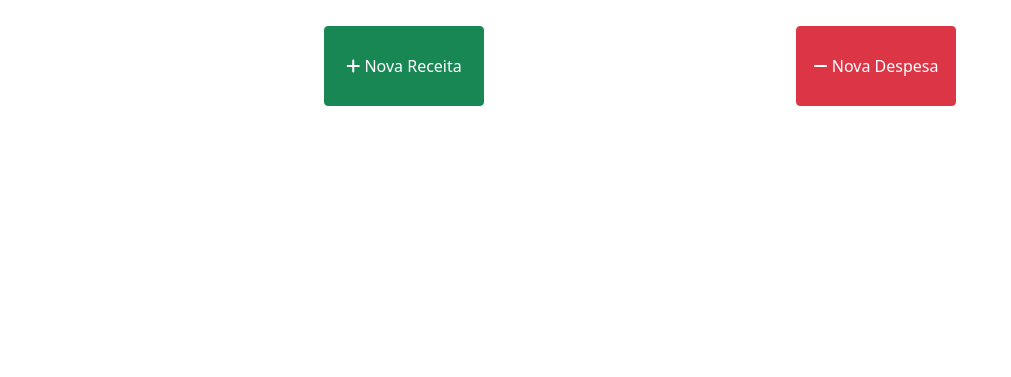
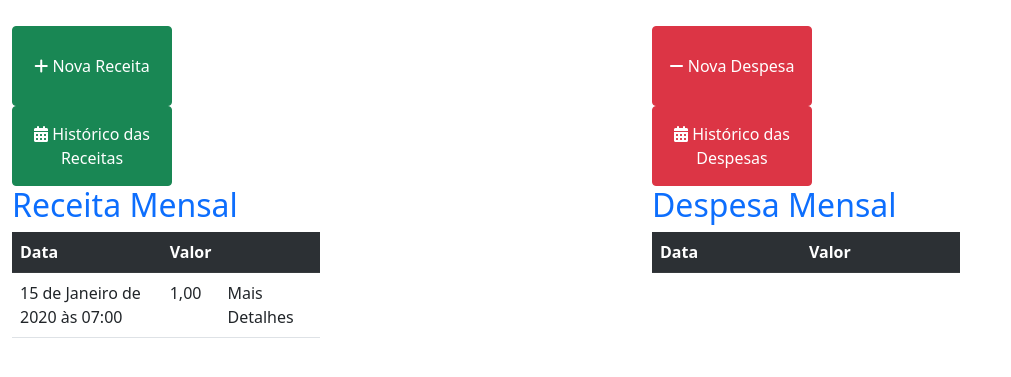
Before and after one commit to marcusvcalves/Django_Sistema_Clinica, a Django app: page /financeiro in a window 1280 px wide. Shown: the part 56-433 px from the top of the page, without its empty margins (0-1011 px from the left). Run offline with Django 4.2, Linux system fonts and the light colour scheme; tables that the repository leaves empty hold one stand-in row (values such as "Sample post"); lists and menus that the app fills with data are empty; some libraries are stand-ins or nearby versions.

Commit message:
começo do desenvolvimento parte financeira

```diff
--- a/Sistema/admin.py
+++ b/Sistema/admin.py
@@ -1,5 +1,8 @@
 from django.contrib import admin
-from .models import Paciente
+from .models import Paciente, Receita, Despesa, Caixa
 
 # Register your models here.
 admin.site.register(Paciente)
+admin.site.register(Receita)
+admin.site.register(Despesa)
+admin.site.register(Caixa)
--- a/Sistema/models.py
+++ b/Sistema/models.py
@@ -22,22 +22,30 @@
 
 
 class Receita(models.Model):
-    date = models.DateField(auto_now_add=True)
-    value = models.DecimalField(max_digits=12,decimal_places=3)
-    professional = models.CharField(max_length=100)
-    desc = models.CharField(max_length=300)
-    pago = models.BooleanField(default=False)
+    date = models.DateTimeField(auto_now_add=True)
+    value = models.DecimalField(max_digits=12,decimal_places=2)
+    professional = models.CharField(max_length=100, blank=True, null=True)
+    desc = models.CharField(max_length=300, blank=True, null=True)
+    pago = models.BooleanField(default=False, blank=True, null=True)
 
     def __str__(self):
         template = '{0.date}, {0.value}, {0.professional}, {0.desc},  {0.pago}'
         return template.format(self)
 
 class Despesa(models.Model):
-    date = models.DateField(auto_now_add=True)
-    value = models.DecimalField(max_digits=12,decimal_places=3)
+    date = models.DateTimeField(auto_now_add=True)
+    value = models.DecimalField(max_digits=12,decimal_places=2)
     professional = models.CharField(max_length=100)
     desc = models.CharField(max_length=300)
 
     def __str__(self):
         template = '{0.date}, {0.value}, {0.professional}, {0.desc}'
         return template.format(self)
+
+class Caixa(models.Model):
+    date = models.DateTimeField(auto_now_add=True)
+    value = models.DecimalField(max_digits=12,decimal_places=3)
+
+    def __str__(self):
+        template = '{0.date}, {0.value}, {0.professional}, {0.desc}'
+        return template.format(self)
--- a/Sistema/static/css/financeiro.css
+++ b/Sistema/static/css/financeiro.css
@@ -1,11 +1,23 @@
 
-.content{
+.wrapper{
     display: flex;
-    justify-content: space-evenly;
-    margin-top: 2%;
+}
+.containerReceita{
+    display: flex;
+    flex-direction: column;
+
 }
 
-.buttonReceita, .buttonDespesa{
+.containerReceita, .containerDespesa{
+    padding-top: 2%;
+}
+
+.buttonReceita, .buttonDespesa, .buttonHistoricoReceita, .buttonHistoricoDespesa {
     height: 5em;
     width: 10em;
 }
+
+.containerDespesa{
+    display: flex;
+    flex-direction: column;
+}
--- a/Sistema/templates/financeiro.html
+++ b/Sistema/templates/financeiro.html
@@ -35,8 +35,9 @@
       </div>
     </nav>
     <div class="wrapper">
-      <div class="container-fluid content" >
+      <div class="container-fluid containerReceita" >
         <button type="button" class="btn btn-success buttonReceita" data-bs-toggle="modal" data-bs-target="#modalReceita"><i class="fa-solid fa-plus"></i> Nova Receita</button>
+        <button type="button" class="btn btn-success buttonHistoricoReceita"><i class="fa-solid fa-calendar-days"></i> Histórico das Receitas</button>
         <div class="modal fade" id="modalReceita" tabindex="-1" aria-labelledby="modalReceita" aria-hidden="true">
           <div class="modal-dialog">
             <div class="modal-content">
@@ -45,38 +46,58 @@
                 <button type="button" class="btn-close" data-bs-dismiss="modal" aria-label="Close"></button>
               </div>
               <div class="modal-body">
-                <form action="" method="POST">
+                <form action="{% url 'cadastrar_receita' %}" method="POST">
                   {% csrf_token %}
                   <div class="mb-3">
-                    <label for="dataLancamento" class="form-label">Data</label>
-                    <input type="date" class="form-control" id="dataDaReceita" aria-describedby="dataReceita" value="{{date.today}}">
+                    <label for="dataReceita" class="form-label">Data</label>
+                    <input type="date" class="form-control" id="dataReceita" aria-describedby="dataReceita" value="">
                   </div>
                   <div class="mb-3">
-                    <label for="valorLancamento" class="form-label">Valor</label>
-                    <input type="number" class="form-control" id="valorReceita" aria-describedby="valorReceita">
+                    <label for="valorReceita" class="form-label">Valor</label>
+                    <input type="number" step="0.01" class="form-control" id="valorReceita" aria-describedby="valorReceita">
                   </div>
                   <div class="mb-3">
-                    <label for="profissionalLancamento" class="form-label">Profissional</label>
+                    <label for="profissionalReceita" class="form-label">Profissional</label>
                     <input type="text" class="form-control" id="profissionalReceita" aria-describedby="profissionalReceita">
                   </div>
                   <div class="mb-3">
-                    <label for="descricaoLancamento" class="form-label">Descrição</label>
+                    <label for="descricaoReceita" class="form-label">Descrição</label>
                     <input type="text" class="form-control" id="descricaoReceita" aria-describedby="descricaoReceita">
                   </div>
                   <div>
                     <input type="checkbox" id="pagoReceita" name="pago">
-                    <label for="pago">Pago</label>
+                    <label for="pagoReceita">Pago</label>
                   </div>
-                </form>
-              </div>
-              <div class="modal-footer">
-                <button type="button" class="btn btn-primary">Salvar</button>
-                <button type="button" class="btn btn-secondary" data-bs-dismiss="modal">Fechar</button>
-              </div>
+                </div>
+                <div class="modal-footer">
+                  <input type="submit" class="btn btn-primary" value="Salvar">
+                  <input type="button" class="btn btn-secondary" data-bs-dismiss="modal" value="Fechar">
+                </div>
+              </form>
             </div>
           </div>
         </div>
+          <div class="col-md-6 listaReceita">
+            <div><h2 class="text-primary">Receita Mensal</h2></div>
+            <table class="table table table-striped table-hover">
+              <tr class="table-dark">
+                <th>Data</th>
+                <th>Valor</th>
+                <th></th>
+              </tr>
+              {% for r in receita %}
+              <tr>
+                <td>{{r.date}}</td>
+                <td>{{r.value}}</td>
+                <td>Mais Detalhes</td>
+              </tr>
+              {% endfor %}
+            </table>
+          </div>
+      </div>
+      <div class="container-fluid containerDespesa">
         <button type="button" class="btn btn-danger buttonDespesa" data-bs-toggle="modal" data-bs-target="#modalDespesa"><i class="fa-solid fa-minus"></i> Nova Despesa</button>
+        <button type="button" class="btn btn-danger button buttonHistoricoDespesa"><i class="fa-solid fa-calendar-days"></i> Histórico das Despesas</button>
         <div class="modal fade" id="modalDespesa" tabindex="-1" aria-labelledby="modalDespesa" aria-hidden="true">
           <div class="modal-dialog">
             <div class="modal-content">
@@ -88,20 +109,20 @@
                 <form action="" method="POST">
                   {% csrf_token %}
                   <div class="mb-3">
-                    <label for="dataLancamento" class="form-label">Data</label>
-                    <input type="date" class="form-control" id="dataDaReceita" aria-describedby="dataReceita" value="{{date.today}}">
+                    <label for="dataDespesa" class="form-label">Data</label>
+                    <input type="date" class="form-control" id="dataDespesa" aria-describedby="dataDespesa" value="">
                   </div>
                   <div class="mb-3">
-                    <label for="valorLancamento" class="form-label">Valor</label>
-                    <input type="number" class="form-control" id="valorReceita" aria-describedby="valorReceita">
+                    <label for="valorDespesa" class="form-label">Valor</label>
+                    <input type="number" class="form-control" id="valorDespesa" aria-describedby="valorDespesa">
                   </div>
                   <div class="mb-3">
-                    <label for="profissionalLancamento" class="form-label">Profissional</label>
-                    <input type="text" class="form-control" id="profissionalReceita" aria-describedby="profissionalReceita">
+                    <label for="profissionalDespesa" class="form-label">Profissional</label>
+                    <input type="text" class="form-control" id="profissionalDespesa" aria-describedby="profissionalDespesa">
                   </div>
                   <div class="mb-3">
-                    <label for="descricaoLancamento" class="form-label">Descrição</label>
-                    <input type="text" class="form-control" id="descricaoReceita" aria-describedby="descricaoReceita">
+                    <label for="descricaoDespesa" class="form-label">Descrição</label>
+                    <input type="text" class="form-control" id="descricaoDespesa" aria-describedby="descricaoDespesa">
                   </div>
                 </form>
               </div>
@@ -111,6 +132,21 @@
               </div>
             </div>
           </div>
+        </div>
+        <div class="col-md-6 listaReceita">
+          <div><h2 class="text-primary">Despesa Mensal</h2></div>
+          <table class="table table table-striped table-hover">
+            <tr class="table-dark">
+              <th>Data</th>
+              <th>Valor</th>
+            </tr>
+            {% for paciente in pacientes %}
+            <tr>
+              <td>{{paciente.name}}</td>
+              <td>{{paciente.phone}}</td>
+            </tr>
+            {% endfor %}
+          </table>
         </div>
       </div>
     </div>
--- a/Sistema/templates/pacientes.html
+++ b/Sistema/templates/pacientes.html
@@ -134,7 +134,6 @@
                 </label>
               </div>
               <input type="submit" class="btn btn-primary" value="Enviar">
-            </input>
             </form>
           </div>
         </div>
--- a/Sistema/urls.py
+++ b/Sistema/urls.py
@@ -1,6 +1,6 @@
 from django.contrib import admin
 from django.urls import path, include
-from .views import home, pacientes, agenda, financeiro, cadastrar_usuario, editar_usuario, excluir_usuario, confirmar_exclusao
+from .views import home, pacientes, agenda, financeiro, cadastrar_usuario, editar_usuario, excluir_usuario, confirmar_exclusao, cadastrar_receita
 
 urlpatterns = [
     path('', home),
@@ -12,4 +12,5 @@
     path('excluir/<int:paciente_id>/', excluir_usuario, name="excluir_usuario"),
     path('confirmar/<int:paciente_id>/',
          confirmar_exclusao, name="confirmar_exclusao"),
+    path('financeiro/', cadastrar_receita, name="cadastrar_receita"),
 ]
--- a/Sistema/views.py
+++ b/Sistema/views.py
@@ -1,7 +1,6 @@
-from .models import Paciente
+from .models import Paciente, Receita, Despesa, Caixa
 from django.http import HttpResponseRedirect
 from django.shortcuts import get_object_or_404, render
-from django.urls import reverse
 
 
 # Create your views here.
@@ -25,11 +24,13 @@
     pacientes = Paciente.objects.all()
     return render(request, "pacientes.html", {"pacientes": pacientes})
 
+
 # @login_required
 
 
-def financeiro(request):
-    return render(request, "financeiro.html")
+    #despesa = get_object_or_404(Despesa, id=despesa_id)
+    #caixa = get_object_or_404(Caixa, id=caixa_id)
+    #return render(request, "financeiro.html", {'receita': receita}, {'despesa': despesa}, {'caixa': caixa})
 
 # @login_required
 
@@ -86,3 +87,24 @@
 def confirmar_exclusao(request, paciente_id):
     paciente = get_object_or_404(Paciente, id=paciente_id)
     return render(request, "confirmar.html", {'paciente': paciente})
+
+
+
+def financeiro(request):
+    receita = Receita.objects.all()
+    return render(request, "financeiro.html", {"receita": receita})
+
+def cadastrar_receita(request):
+    if request.method == 'POST':
+        receita = Receita()
+        receita.date = request.POST.get('dataReceita')
+        receita.value = request.POST.get('valorReceita')
+        receita.professional = request.POST.get('profissionalReceita')
+        receita.desc = request.POST.get('descricaoReceita')
+        receita.pago = request.POST.get('pagoReceita')
+        receita.save()
+
+        return HttpResponseRedirect('/financeiro')
+
+    else:
+        return HttpResponseRedirect('/financeiro')
--- a/app/settings.py
+++ b/app/settings.py
@@ -112,7 +112,7 @@
 
 LANGUAGE_CODE = 'pt-br'
 
-TIME_ZONE = 'UTC'
+TIME_ZONE = 'America/Sao_Paulo'
 
 USE_I18N = True
 
```
Also changed, not shown: Sistema/migrations/0004_caixa_alter_despesa_date_alter_receita_date.py (added), Sistema/migrations/0005_alter_despesa_value_alter_receita_value.py (added), Sistema/migrations/0006_alter_receita_desc_alter_receita_pago_and_more.py (added).
